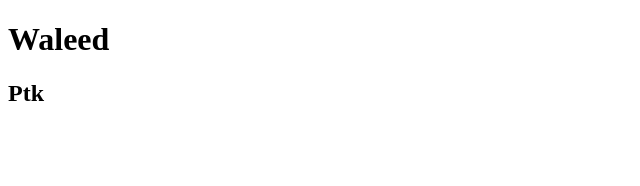
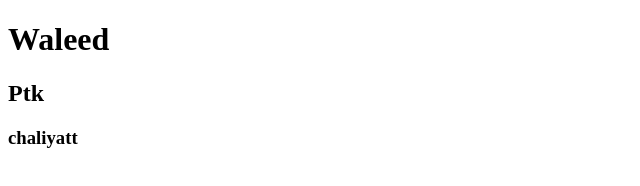
Before and after one commit to MuhammedWaleedPTK/FirstRepo, a plain HTML site: page index.html in a window 1280 px wide. Shown: the full height of the page, 0-640 px from the left. Drawn offline with Linux system fonts and the light colour scheme.

Commit message:
index file changed

```diff
--- a/index.html
+++ b/index.html
@@ -9,5 +9,6 @@
 <body>
     <h1>Waleed</h1>
     <h2>Ptk </h2>
+    <h3>chaliyatt</h3>
 </body>
 </html>
```
